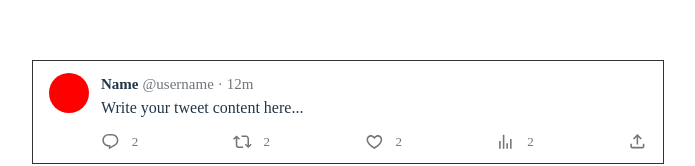
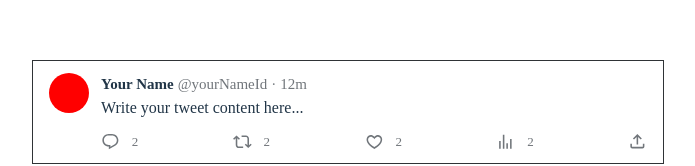
Before and after one commit to EddyDezuraud/tweetPreviewer, a Vue app: page / in a window 1280 px wide. Shown: the part 288-454 px from the top of the page, without its empty margins (292-987 px from the left). Built offline with nearby package versions, Linux system fonts and the light colour scheme; a web font is replaced by a local one.

Commit message:
Max 25 char on names

```diff
--- a/src/components/Tweet.vue
+++ b/src/components/Tweet.vue
@@ -22,7 +22,7 @@ const handlePaste = (event) => {
 
             <TweetHeader name="Name" badge="" name-id="username" date="12m" />
 
-            <div :class="$style.tweetContent" contenteditable="true" @paste="handlePaste">
+            <div class="editableElt" contenteditable="true" @paste="handlePaste">
                 Write your tweet content here...
             </div>
 
@@ -52,9 +52,4 @@ const handlePaste = (event) => {
     border-radius: 50%;
     background: red;
 }
-
-.tweetContent:active,
-.tweetContent:focus {
-    outline: none;
-}
 </style>
--- a/src/components/TweetHeader.vue
+++ b/src/components/TweetHeader.vue
@@ -1,14 +1,16 @@
 <template>
     <header :class="$style.wrapper">
         <span>
-            <strong contenteditable="true">{{ name }}</strong>
+            <strong class="editableElt" contenteditable="true" ref="editedNameRef" @input="handleInput('editedName')"
+                @paste="handlePaste($event, 'editedName')">{{ editedName }}</strong>
         </span>
         <span v-if="badge">
             {{ badge }}
         </span>
         <span class="grey">
-            @<span contenteditable="true">
-                {{ nameId }}
+            @<span class="editableElt" contenteditable="true" @input="handleInput('editedNameId')"
+                @paste="handlePaste($event, 'editedNameId')" ref="editedNameIdRef">
+                {{ editedNameId }}
             </span>
         </span>
         <span v-if="date" class="grey">·</span>
@@ -19,7 +21,58 @@
 </template>
 
 <script setup>
-defineProps(['name', 'badge', 'nameId', 'date'])
+import { ref } from 'vue';
+
+const editedName = ref('Your Name');
+const editedNameId = ref('yourNameId');
+const badge = null;
+const date = '12m';
+
+const editedNameRef = ref(null);
+const editedNameIdRef = ref(null);
+
+const handleInput = (field) => {
+    const range = window.getSelection().getRangeAt(0);
+    const startOffset = range.startOffset > 25 ? 25 : range.startOffset;
+    const endOffset = range.endOffset > 25 ? 25 : range.endOffset;
+
+    if (field === 'editedName') {
+        if (editedNameRef.value.textContent.length > 25) {
+            // Annuler la saisie de la dernière lettre
+            editedNameRef.value.textContent = editedNameRef.value.textContent.substring(0, 25);
+        }
+        editedName.value = editedNameRef.value.textContent;
+
+        range.setStart(editedNameRef.value.firstChild, startOffset);
+        range.setEnd(editedNameRef.value.firstChild, endOffset);
+    } else if (field === 'editedNameId') {
+        if (editedNameIdRef.value.textContent.length > 25) {
+            // Annuler la saisie de la dernière lettre
+            editedNameIdRef.value.textContent = editedNameIdRef.value.textContent.substring(0, 25);
+        }
+        const newValue = editedNameIdRef.value.textContent.replace(/\s+/g, '_');
+        editedNameId.value = newValue;
+        editedNameIdRef.value.textContent = newValue;
+
+        // Annuler la saisie de la dernière lettre
+        editedNameIdRef.value.textContent = editedNameIdRef.value.textContent.substring(0, 25);
+        range.setStart(editedNameIdRef.value.firstChild, startOffset);
+        range.setEnd(editedNameIdRef.value.firstChild, endOffset);
+    }
+
+    // Rétablir la position du curseur
+
+
+    window.getSelection().removeAllRanges();
+    window.getSelection().addRange(range);
+};
+
+const handlePaste = (event, field) => {
+    event.preventDefault();
+    const text = event.clipboardData.getData('text/plain');
+    document.execCommand('insertText', false, text);
+    handleInput(field);
+};
 </script>
 
 <style module>
--- a/src/style.css
+++ b/src/style.css
@@ -116,3 +116,32 @@ button:focus-visible {
     background-color: #f9f9f9;
   }
 }
+
+
+.editableElt {
+  position: relative;
+}
+
+.editableElt:hover::before {
+  opacity: .1;
+}
+
+.editableElt::before {
+  position: absolute;
+  content: '';
+  top: -3px;
+  left: -3px;
+  width: calc(100% + 6px);
+  height: calc(100% + 6px);
+  border-radius: 5px;
+  background: white;
+  pointer-events: none;
+  z-index: -1;
+  opacity: 0;
+  transition: opacity 0.05s;
+}
+
+.editableElt:active,
+.editableElt:focus {
+    outline: none;
+}
```
